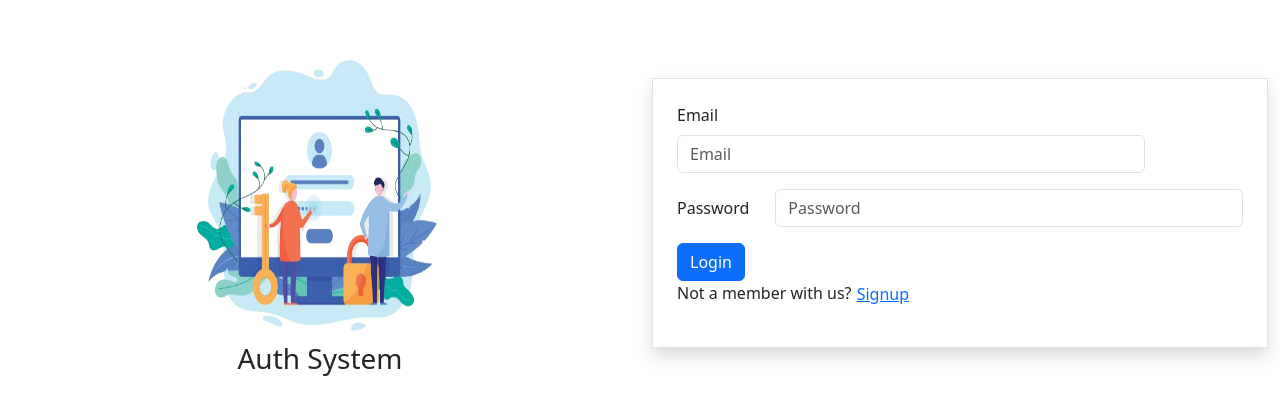
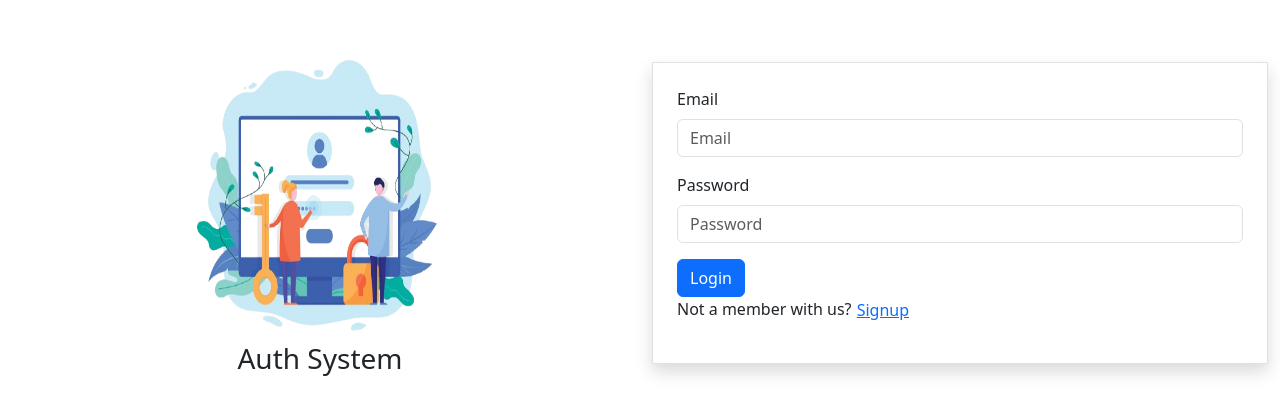
Before and after one commit to sabinacharyadev/mock-auth-client, a React (Vite) app: page / in a window 1280 px wide. Shown: the part 187-602 px from the top of the page. Built offline with nearby package versions, Linux system fonts and the light colour scheme; no server answers.

Commit message:
login form updated

```diff
--- a/src/components/LoginForm.jsx
+++ b/src/components/LoginForm.jsx
@@ -34,7 +34,7 @@ const LoginForm = () => {
     <Form onSubmit={handleOnSubmit}>
       <Form.Group as={Row} className="mb-3" controlId="formPlaintextEmail">
         <Form.Label>Email</Form.Label>
-        <Col sm="10">
+        <Col>
           <Form.Control
             type="text"
             placeholder="Email"
@@ -46,8 +46,8 @@ const LoginForm = () => {
       </Form.Group>
 
       <Form.Group as={Row} className="mb-3" controlId="formPlaintextPassword">
-        <Form.Label column>Password</Form.Label>
-        <Col sm="10">
+        <Form.Label>Password</Form.Label>
+        <Col>
           <Form.Control
             type="password"
             placeholder="Password"
```
